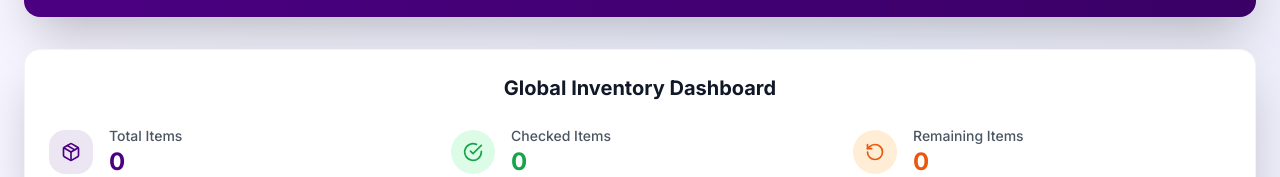
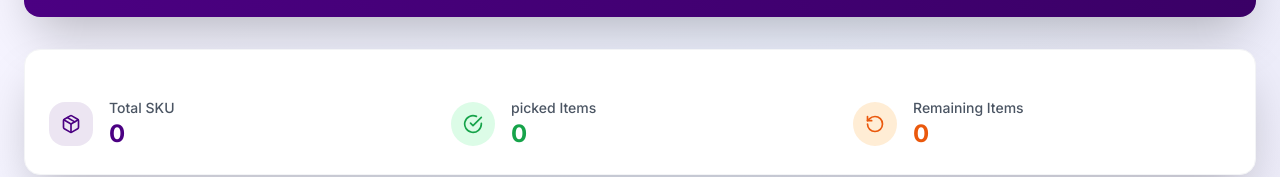
Before and after one commit to yasynthman83-sudo/othman, a React (Vite) app: page / in a window 1280 px wide. Shown: the part 623-800 px from the top of the page. Built offline with nearby package versions, Linux system fonts and the light colour scheme; no server answers; the database is empty.

Commit message:
Updated GlobalDashboard.tsx

```diff
--- a/src/components/GlobalDashboard.tsx
+++ b/src/components/GlobalDashboard.tsx
@@ -13,14 +13,14 @@ const GlobalDashboard: React.FC<GlobalDashboardProps> = ({ data }) => {
 
   return (
     <div className="bg-white rounded-2xl shadow-2xl border border-gray-100 p-4 sm:p-6 mb-6 sm:mb-8">
-      <h2 className="text-lg sm:text-xl font-bold text-gray-900 mb-4 sm:mb-6 text-center font-inter">Global Inventory Dashboard</h2>
+      <h2 className="text-lg sm:text-xl font-bold text-gray-900 mb-4 sm:mb-6 text-center font-inter"></h2>
       <div className="grid grid-cols-1 sm:grid-cols-3 gap-4 sm:gap-6">
         <div className="flex items-center space-x-3 sm:space-x-4">
           <div className="p-2 sm:p-3 bg-fedshi-purple/10 rounded-2xl">
             <Package className="w-4 h-4 sm:w-5 sm:h-5 text-fedshi-purple" />
           </div>
           <div>
-            <p className="text-xs sm:text-sm font-medium text-gray-600 font-inter">Total Items</p>
+            <p className="text-xs sm:text-sm font-medium text-gray-600 font-inter">Total SKU</p>
             <p className="text-lg sm:text-2xl font-bold text-fedshi-purple font-inter">{totalItems}</p>
           </div>
         </div>
@@ -30,7 +30,7 @@ const GlobalDashboard: React.FC<GlobalDashboardProps> = ({ data }) => {
             <CheckCircle className="w-4 h-4 sm:w-5 sm:h-5 text-green-600" />
           </div>
           <div>
-            <p className="text-xs sm:text-sm font-medium text-gray-600 font-inter">Checked Items</p>
+            <p className="text-xs sm:text-sm font-medium text-gray-600 font-inter">picked Items</p>
             <p className="text-lg sm:text-2xl font-bold text-green-600 font-inter">{checkedItems}</p>
           </div>
         </div>
```
